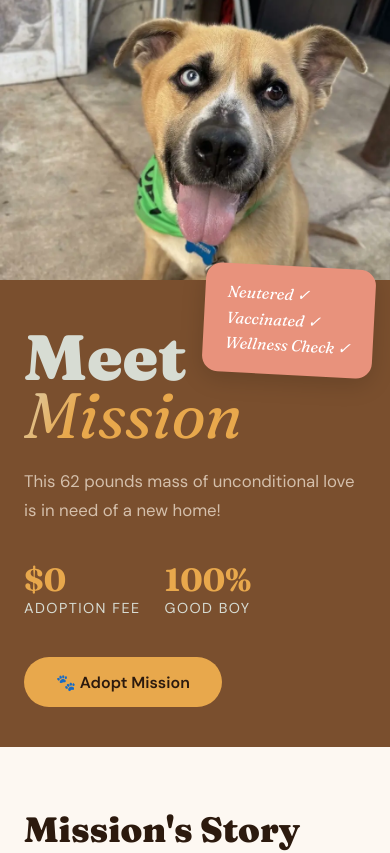
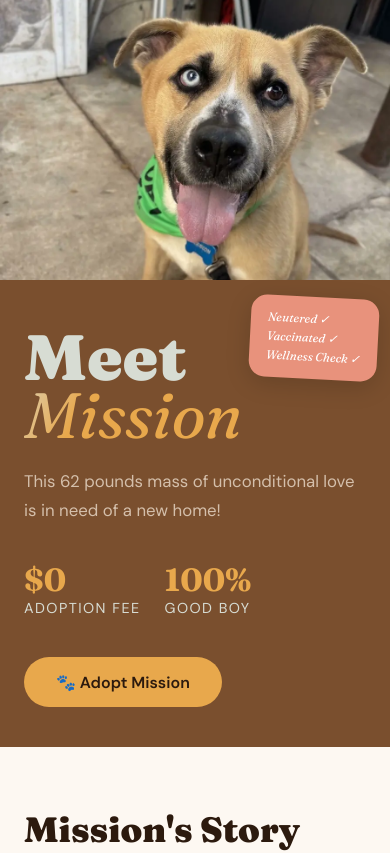
Before and after one commit to fluffybacon-steam/adopt-mission, a plain HTML site: page index.html in a window 390 px wide. Shown: the top 853 px of the page. Drawn offline with nearby package versions, Linux system fonts and the light colour scheme.

Commit message:
second draft

```diff
--- a/style.css
+++ b/style.css
@@ -170,7 +170,7 @@
       .section { padding:4rem 1.5rem; }
       .hero-stats { gap:1.5rem; }
       .hero-badge {
-        font-size:1rem;
+        font-size:0.75rem;
         bottom:-111px;
       }
         .hero-img{
```
Also changed, not shown: index.html (+1 -1 lines).
